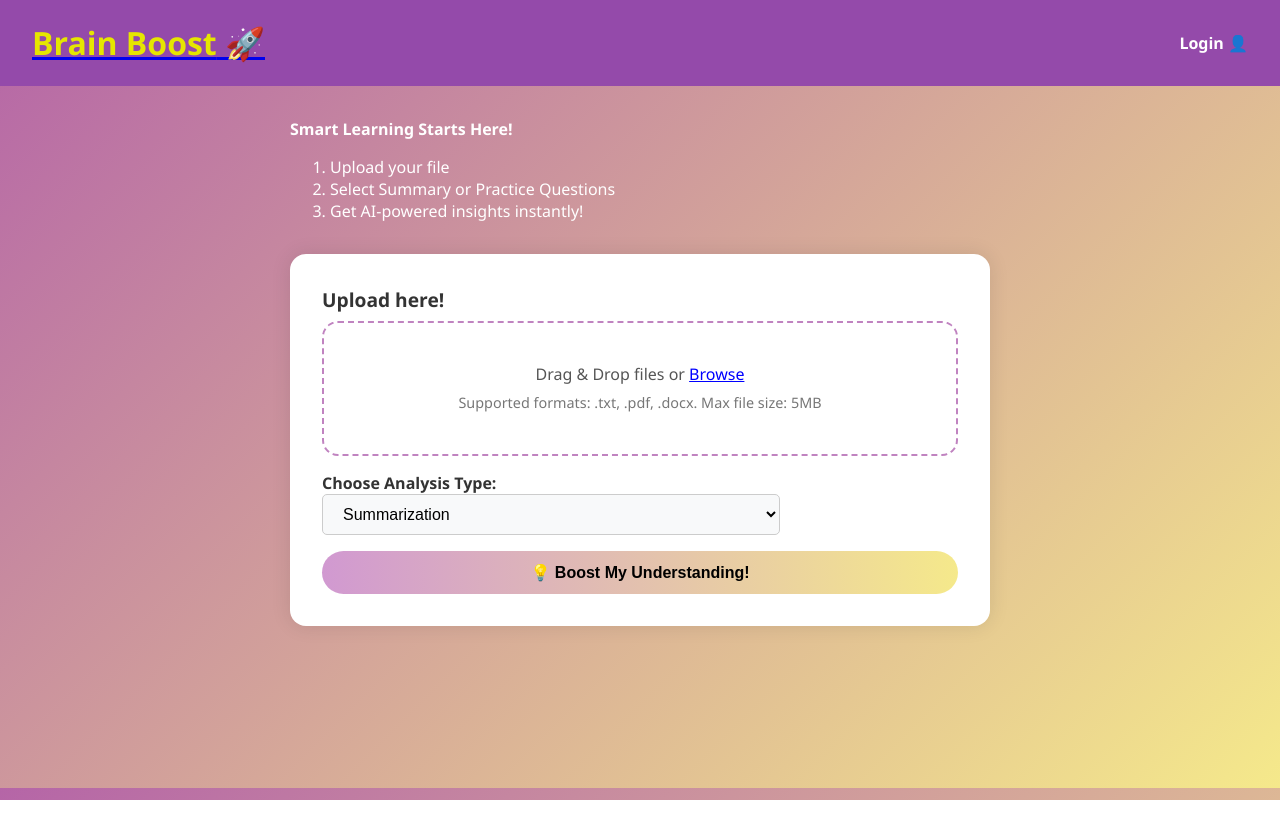
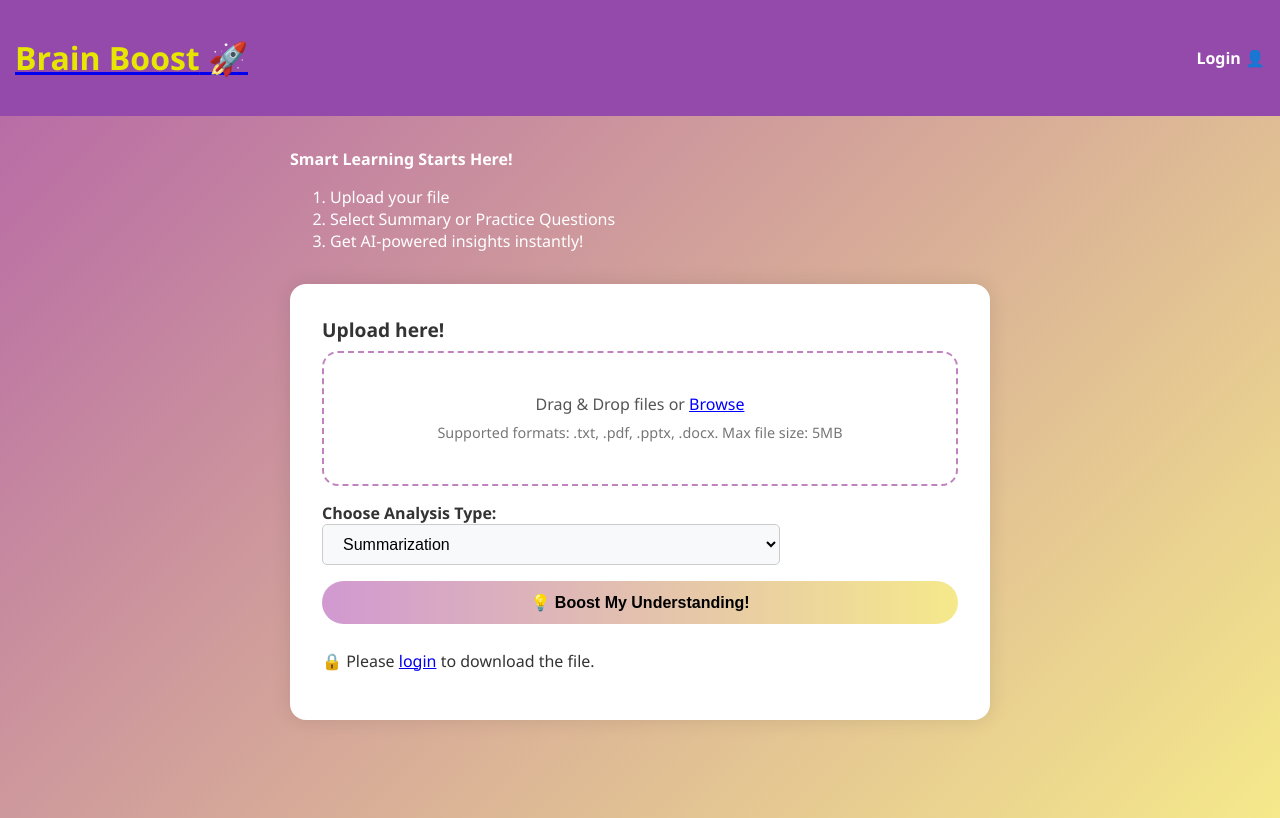
Before and after one commit to olgicaup/brainboost-repo, a Django app: page /brainboost/ in a window 1280 px wide. Run offline with Django 5.2, Linux system fonts and the light colour scheme.

Commit message:
new_features

```diff
--- a/analyzer_app/forms.py
+++ b/analyzer_app/forms.py
@@ -1,18 +1,18 @@
 from django import forms
 
 class DocumentAnalysisForm(forms.Form):
-    # API Key is now handled by environment variable in gemini_service.py
-    # If you specifically want users to enter their own key, you can add it back:
-    # api_key = forms.CharField(
-    #     label='Your Gemini API Key',
-    #     widget=forms.TextInput(attrs={'class': 'form-control', 'placeholder': 'Enter your Gemini API Key'})
-    # )
     document = forms.FileField(
-        label='Upload Document (.txt, .pdf, .docx)',
-        widget=forms.ClearableFileInput(attrs={'class': 'form-control'})
+        label='Upload Document (.txt, .pdf, .docx, .pptx)',
+        widget=forms.ClearableFileInput(attrs={
+            'class': 'form-control',
+            'accept': '.txt,.pdf,.docx,.pptx'
+        })
     )
     analysis_type = forms.ChoiceField(
         label='Select Analysis Type',
-        choices=[('summarize', 'Summarization'), ('generate_questions', 'Generate Questions')],
+        choices=[
+            ('summarize', 'Summarization'),
+            ('generate_questions', 'Generate Questions')
+        ],
         widget=forms.Select(attrs={'class': 'form-select'})
     )
--- a/analyzer_app/static/analyzer_app/css/brain_boost.css
+++ b/analyzer_app/static/analyzer_app/css/brain_boost.css
@@ -94,6 +94,9 @@
     font-weight: bold;
     width: 100%;
     margin-top: 1rem;
+    text-align: center;
+    display: inline-block;
+    text-decoration: none;
 }
 
 .action-btn:hover {
@@ -137,3 +140,38 @@
     border-color: #007bff;
     box-shadow: 0 0 5px rgba(0, 123, 255, 0.5);
 }
+
+.upload-box.dragover {
+    border-color: #555;
+    background-color: #f9f9f9;
+}
+.header {
+    display: flex;
+    justify-content: space-between;
+    align-items: center;
+    padding: 15px;
+}
+
+.header-actions {
+    display: flex;
+    align-items: center;
+    gap: 15px;
+}
+
+.heart-icon {
+    font-size: 20px;
+    text-decoration: none;
+}
+
+.button-group {
+    display: flex;
+    flex-direction: column;
+    align-items: stretch;
+    gap: 10px;
+}
+
+.button-link {
+    display: inline-block;
+    text-align: center;
+    text-decoration: none;
+}
--- a/analyzer_app/templates/analyzer_app/brain_boost.html
+++ b/analyzer_app/templates/analyzer_app/brain_boost.html
@@ -9,35 +9,70 @@
     document.addEventListener("DOMContentLoaded", function () {
         const fileInput = document.getElementById("{{ form.document.id_for_label }}");
         const fileInfo = document.getElementById("file-info");
+        const uploadBox = document.querySelector(".upload-box");
 
         if (fileInput) {
             fileInput.addEventListener("change", function () {
                 const file = fileInput.files[0];
                 if (file) {
                     const ext = file.name.split('.').pop().toLowerCase();
-                        let icon = "📄";  // default icon
+                    let icon = "📄";
 
                     if (ext === "pdf") icon = "📕";
                     else if (ext === "doc" || ext === "docx") icon = "📝";
                     else if (ext === "txt") icon = "📃";
+                    else if (ext === "ppt" || ext === "pptx") icon = "📊";
 
                     fileInfo.innerHTML = `${icon} <strong>${file.name}</strong>`;
                 } else {
                     fileInfo.innerHTML = "";
                 }
             });
+
+            // Drag-and-drop functionality
+            uploadBox.addEventListener("dragover", function (e) {
+                e.preventDefault();
+                uploadBox.classList.add("dragover");
+            });
+
+            uploadBox.addEventListener("dragleave", function () {
+                uploadBox.classList.remove("dragover");
+            });
+
+            uploadBox.addEventListener("drop", function (e) {
+                e.preventDefault();
+                uploadBox.classList.remove("dragover");
+                const files = e.dataTransfer.files;
+                if (files.length > 0) {
+                    fileInput.files = files;
+                    fileInput.dispatchEvent(new Event("change")); // trigger preview
+                }
+            });
+
+            // Click to open file selector
+            uploadBox.addEventListener("click", function () {
+                fileInput.click();
+            });
         } else {
             console.error("File input element not found.");
         }
-        })
+    });
 </script>
+</head>
 
-</head>
+
 <body>
-
 <header class="header">
     <a href="{% url 'analyzer_app:welcome' %}"><h1><span class="brand-bold">Brain Boost</span> 🚀</h1></a>
+
+    <div class="header-actions">
+        {% if user.is_authenticated %}
+            <a href="{% url 'analyzer_app:favorites' %}" class="heart-icon">❤️</a>
+            <a href="{% url 'analyzer_app:logout' %}" class="login-btn">Logout 🔒</a>
+        {% else %}
             <a href="{% url 'analyzer_app:login' %}" class="login-btn">Login 👤</a>
+        {% endif %}
+    </div>
 </header>
 
 <main class="container">
@@ -63,7 +98,7 @@
         <div class="upload-box" onclick="document.getElementById('{{ form.document.id_for_label }}').click();">
             {{ form.document }}
             <p>Drag & Drop files or <span class="browse-text">Browse</span></p>
-            <div class="form-text">Supported formats: .txt, .pdf, .docx. Max file size: 5MB</div>
+            <div class="form-text">Supported formats: .txt, .pdf, .pptx, .docx. Max file size: 5MB</div>
             <div id="file-info" class="file-info"></div>
         </div>
         {% if form.document.errors %}
@@ -79,7 +114,17 @@
             <div class="error">{{ form.analysis_type.errors.0 }}</div>
         {% endif %}
 
+
+         <div class="button-group">
             <button type="submit" class="action-btn">💡 Boost My Understanding!</button>
+           {% if request.user.is_authenticated and download_url %}
+    <a href="{% url 'analyzer_app:download_processed_file' file_name=download_url %}" class="action-btn button-link">💡 Download the File</a>
+{% elif not request.user.is_authenticated %}
+    <p>🔒 Please <a href="{% url 'analyzer_app:login' %}">login</a> to download the file.</p>
+{% else %}
+    <p>There are no files available for download yet.</p>
+{% endif %}
+        </div>
     </form>
 
     <!-- Error Message -->
@@ -121,6 +166,6 @@
     {% endif %}
     </div>
 </main>
+</body>
 
-</body>
 </html>
--- a/analyzer_app/urls.py
+++ b/analyzer_app/urls.py
@@ -6,6 +6,11 @@
 urlpatterns = [
     path('', views.welcome_page, name='welcome'),
     path('login/', views.login_page, name="login"),
+    path('signup/', views.signup_page, name='signup'),
     path('brainboost/', views.brain_boost_page, name="brainboost"),
+    path('logout/', views.logout_view, name='logout'),
     path('home/', views.analyze_document_view, name='analyze_document'),
+    path('favorites/', views.favorites_page, name='favorites'),
+    path('download/<str:file_name>/', views.download_processed_file, name='download_processed_file'),
+
 ]
--- a/analyzer_app/views.py
+++ b/analyzer_app/views.py
@@ -1,7 +1,36 @@
-from django.shortcuts import render
+from django.shortcuts import render, redirect
 from .forms import DocumentAnalysisForm
 from .utils import extract_text_from_document
 from .gemini_service import call_gemini_api
+from django.contrib.auth import authenticate, login
+from django.contrib import messages
+from django.contrib.auth.models import User
+from django.contrib.auth import logout
+import os
+import uuid
+from django.conf import settings
+from django.http import FileResponse, Http404, HttpResponse
+
+
+def logout_view(request):
+    logout(request)
+    return redirect('analyzer_app:welcome')
+def signup_page(request):
+    if request.method == 'POST':
+        username = request.POST.get('username')
+        password1 = request.POST.get('password1')
+        password2 = request.POST.get('password2')
+
+        if password1 != password2:
+            messages.error(request, 'Passwords do not match.')
+        elif User.objects.filter(username=username).exists():
+            messages.error(request, 'Username already taken.')
+        else:
+            user = User.objects.create_user(username=username, password=password1)
+            login(request, user)  # Log the user in after sign-up
+            return redirect('analyzer_app:login')
+
+    return render(request, 'analyzer_app/signup_page.html')
 
 def analyze_document_view(request):
     form = DocumentAnalysisForm()
@@ -49,8 +78,32 @@
 
 def welcome_page(request):
     return render(request, 'analyzer_app/welcome_page.html')
+def favorites_page(request):
+    # Replace this with actual retrieval logic
+    favorite_docs = []  # Placeholder for your saved favorite documents
+
+    return render(request, 'analyzer_app/favorites.html', {
+        'favorite_docs': favorite_docs,
+    })
+def download_processed_file(request, file_name):
+    file_path = os.path.join(settings.MEDIA_ROOT, file_name)
+    if os.path.exists(file_path):
+        return FileResponse(open(file_path, 'rb'), as_attachment=True, filename=file_name)
+    else:
+        return HttpResponse("File not found", status=404)
 
 def login_page(request):
+    if request.method == 'POST':
+        username = request.POST.get('username')
+        password = request.POST.get('password')
+
+        user = authenticate(request, username=username, password=password)
+        if user is not None:
+            login(request, user)
+            return redirect('analyzer_app:brainboost')  # redirect after successful login
+        else:
+            messages.error(request, 'Invalid username or password.')
+
     return render(request, 'analyzer_app/login_page.html')
 
 def brain_boost_page(request):
@@ -58,6 +111,7 @@
     analysis_result = None
     error_message = None
     extracted_text_preview = None
+    download_url = None
 
     if request.method == 'POST':
         form = DocumentAnalysisForm(request.POST, request.FILES)
@@ -85,6 +139,25 @@
                     error_message = api_response["error"]
                 else:
                     analysis_result = api_response
+
+                    if analysis_result:
+                        if not os.path.exists(settings.MEDIA_ROOT):
+                            os.makedirs(settings.MEDIA_ROOT)
+
+                        processed_file_name = f"brainboost_result_{uuid.uuid4().hex[:8]}.txt"
+                        processed_file_path = os.path.join(settings.MEDIA_ROOT, processed_file_name)
+
+                        with open(processed_file_path, 'w', encoding='utf-8') as f:
+                            if 'summary' in analysis_result:
+                                f.write(analysis_result['summary'])
+                            elif 'questions' in analysis_result:
+                                for question in analysis_result['questions']:
+                                    f.write(question + '\n')
+                            else:
+                                f.write("No summary or questions were generated.")
+
+                        download_url = processed_file_name
+                    print("✅ Assigned download_url in brain_boost_page:", download_url)
         else:
             pass
 
@@ -94,5 +167,7 @@
         'analysis_result': analysis_result,
         'error_message': error_message,
         'extracted_text_preview': extracted_text_preview,
+        'download_url': download_url,
+
     }
     return render(request, 'analyzer_app/brain_boost.html', context)
```
Also changed, not shown: analyzer_app/gemini_service.py (+25 -30 lines), analyzer_app/static/analyzer_app/css/login_page.css (+15 -0 lines), analyzer_app/templates/analyzer_app/download_page.html (added, +8 -0 lines), analyzer_app/templates/analyzer_app/favorites.html (added, +28 -0 lines), analyzer_app/templates/analyzer_app/login_page.html (+14 -6 lines), analyzer_app/templates/analyzer_app/signup_page.html (added, +38 -0 lines), analyzer_app/utils.py (+24 -8 lines), db.sqlite3. Lines whose indentation alone changed are shown as unchanged.
